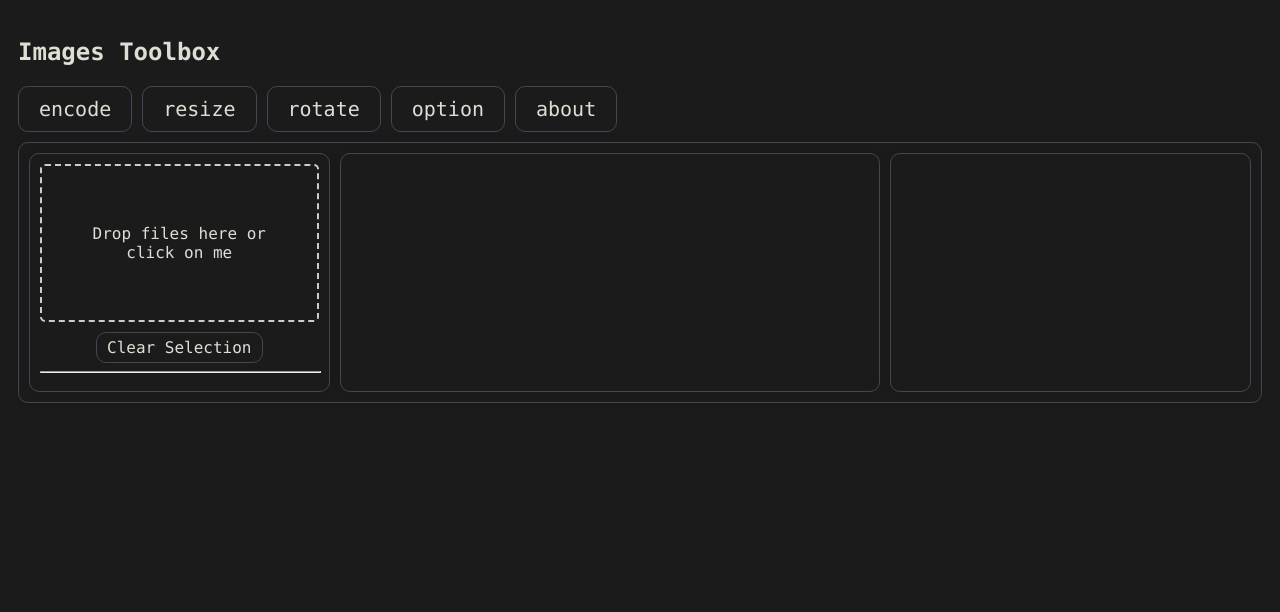
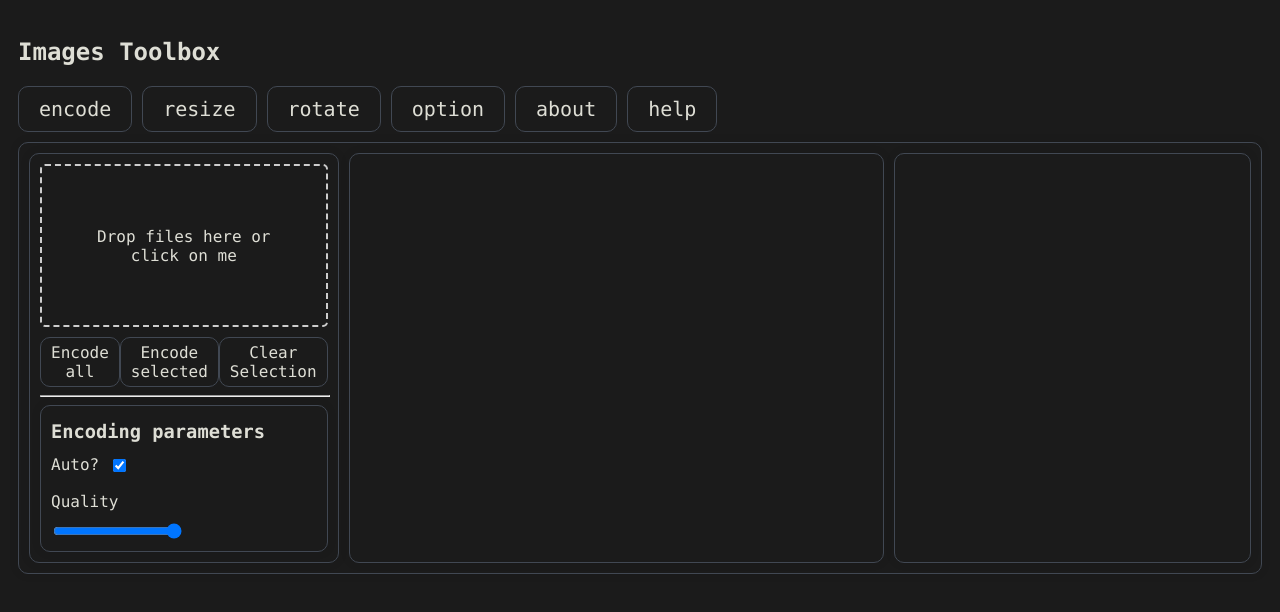
Before and after one commit to Minedient/images-toolbox, a Vue app: page / in a window 1280 px wide. Shown: the top 612 px of the page. Built offline with nearby package versions, Linux system fonts and the light colour scheme.

Commit message:
modified:   package-lock.json 	modified:   src/renderer/src/Main.vue 	modified:   src/renderer/src/assets/main.css 	modified:   src/renderer/src/components/Encode.vue

```diff
--- a/src/renderer/src/Main.vue
+++ b/src/renderer/src/Main.vue
@@ -20,6 +20,7 @@ const changePage = (page: string) => workspaceType.value = page;
         <button @click="changePage('Rotate')">rotate</button>
         <button @click="changePage('Option')">option</button>
         <button @click="changePage('About')">about</button>
+        <button @click="changePage('Help')">help</button>
     </div>
     <div class="container" id="workspace">
         <!-- This shit took me 6 hours to realize it-->
--- a/src/renderer/src/assets/main.css
+++ b/src/renderer/src/assets/main.css
@@ -21,7 +21,6 @@ a {
 a:hover {
     color: var(--text-white-highlight);
 }
-
 /* Basic Button */
 button {
     cursor: pointer;
--- a/src/renderer/src/components/Encode.vue
+++ b/src/renderer/src/components/Encode.vue
@@ -10,6 +10,7 @@ const dragzone = ref('');
 const imagesObjs: ImageObj[] = reactive([]);
 const hasDetailed = ref(false);
 const dImageObj = reactive(<ImageObj>{});
+const collapsed = ref('collapsed');
 
 //TODO: Use an object to store the image details and update them reactively
 
@@ -47,6 +48,12 @@ const clearImagesPanel = () => {
 
 const loadImageToDetailedViewer = (event: MouseEvent) => {
     const target = event.target as HTMLImageElement;
+    if (hasDetailed.value) {
+        if (dImageObj.fileURL === target.src) {
+            hasDetailed.value = false;
+            return;
+        }
+    }
     hasDetailed.value = true;
     const imageObj = imagesObjs.find(obj => obj.fileURL === target.src);
     if (imageObj) {
@@ -54,6 +61,13 @@ const loadImageToDetailedViewer = (event: MouseEvent) => {
         dImageObj.fileURL = imageObj.fileURL;
     };
 }
+
+const expandCollapsedDiv = (event: MouseEvent) => {
+    const div = (event.target as HTMLElement).nextElementSibling as HTMLElement;
+    collapsed.value = collapsed.value === 'collapsed' ? 'expanded' : 'collapsed';
+    div.style.maxHeight = collapsed.value === 'collapsed' ? '0px' : div.scrollHeight + 'px';
+}
+
 /**
  * Read dropped files and directories
  * @param entries The DataTransfer object containing the files
@@ -97,25 +111,56 @@ async function getAllFiles(entries: any[]) {
 </script>
 
 <template>
+
     <div class="container vertical" id="tweaker">
         <div class="borderless-container" id="dropzone" :class="dragzone">
             <input type="file" id="file-input" multiple webkitdirectory hidden @change="filesSelected">
             <label for="file-input" @dragover="dragover" @dragleave="dragleave" @drop="filesDropped">Drop files here or
                 click on me</label>
         </div>
-        <div id="button-list"><button class="small-button" @click="clearImagesPanel">Clear Selection</button></div>
+        <div id="button-list">
+            <button class="small-button" @click="">Encode all</button>
+            <button class="small-button" @click="">Encode selected</button>
+            <button class="small-button" @click="clearImagesPanel">Clear Selection</button>
+        </div>
         <hr class="fw-hr">
+        <div class="container vertical">
+            <h3 id="c-h3" @click="expandCollapsedDiv">Encoding parameters</h3>
+            <div id="encoding-parameters">
+                <div id="is-auto">
+                    <p>Auto?</p>
+                    <input type="checkbox" checked>
+                </div>
+                <div id="manual-parameters">
+                    <p>Quality</p>
+                    <input type="range" min="0" max="100" step="1" value="100">
+                </div>
+            </div>
+        </div>
+    </div>
 
-    </div>
+    <!--Images Viewer-->
     <div class="container" id="images-viewer">
         <img v-for="image in imagesObjs" :src="image.fileURL" @click="loadImageToDetailedViewer">
     </div>
+
+    <!--Detailed Viewer-->
     <div class="container vertical" id="detailed-viewer">
-        <img v-if="hasDetailed" :src="dImageObj.fileURL">
-        <hr v-if="hasDetailed" class="fw-hr">
-        <p v-if="hasDetailed">Name: {{ dImageObj.file.name }}</p>
-        <p v-if="hasDetailed">Type: {{ dImageObj.file.type }}</p>
-        <p v-if="hasDetailed">Size: {{ ((dImageObj.file.size) / 1024.0).toFixed(3) }} kB</p>
+        <div v-if="hasDetailed">
+            <img :src="dImageObj.fileURL">
+            <hr class="fw-hr">
+            <h3>Details</h3>
+            <div id="detailed-info-grid">
+                <p>Name: </p>
+                <p>{{ dImageObj.file.name }}</p>
+                <p>Type: </p>
+                <p>{{ dImageObj.file.type }}</p>
+                <p>Size: </p>
+                <p>{{ ((dImageObj.file.size) / 1024.0).toFixed(3) }} kB</p>
+                <p>L. M: </p>
+                <p>{{ new Date(dImageObj.file.lastModified) }}</p>
+            </div>
+        </div>
     </div>
 </template>
 
@@ -194,4 +239,37 @@ async function getAllFiles(entries: any[]) {
     margin: 5px;
     transition: transform 0.2s ease;
 }
+
+#detailed-info-grid {
+    display: inline-grid;
+    grid-template-columns: auto 1fr;
+    grid-column-gap: 10px;
+}
+
+#detailed-info-grid p {
+    margin-top: 5px;
+    margin-bottom: 5px;
+}
+
+#encoding-parameters {
+    transition: max-height 0.5s ease;
+    overflow: hidden;
+    line-height: 0.3em;
+    text-align: left;
+}
+
+#c-h3 {
+    cursor: pointer;
+    width: 100%;
+    margin: 0px;
+    padding-top: 5px;
+    padding-bottom: 5px;
+}
+
+#is-auto {
+    display: flex;
+    justify-content: start;
+    align-items: center;
+    gap: 10px;
+}
 </style>
```
Also changed, not shown: 1 other file (tests, documents, lock files or other folders).
